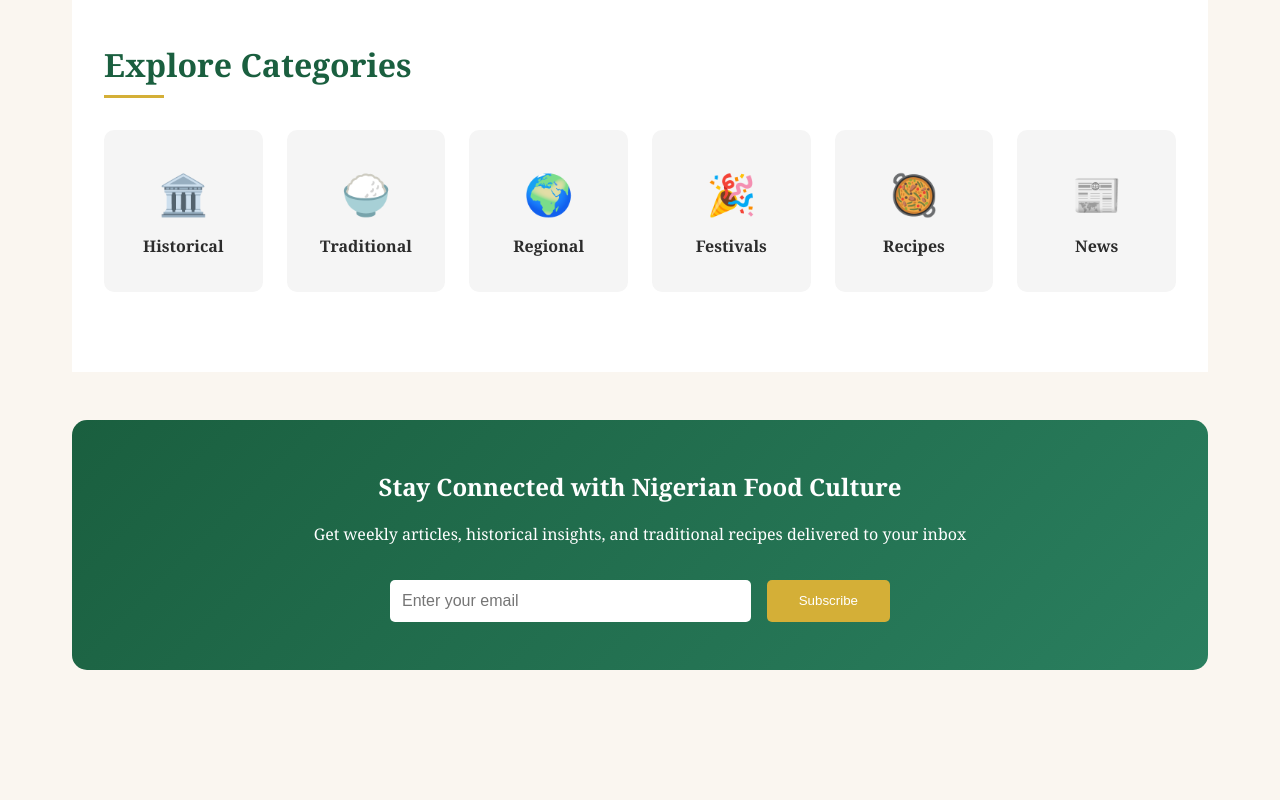
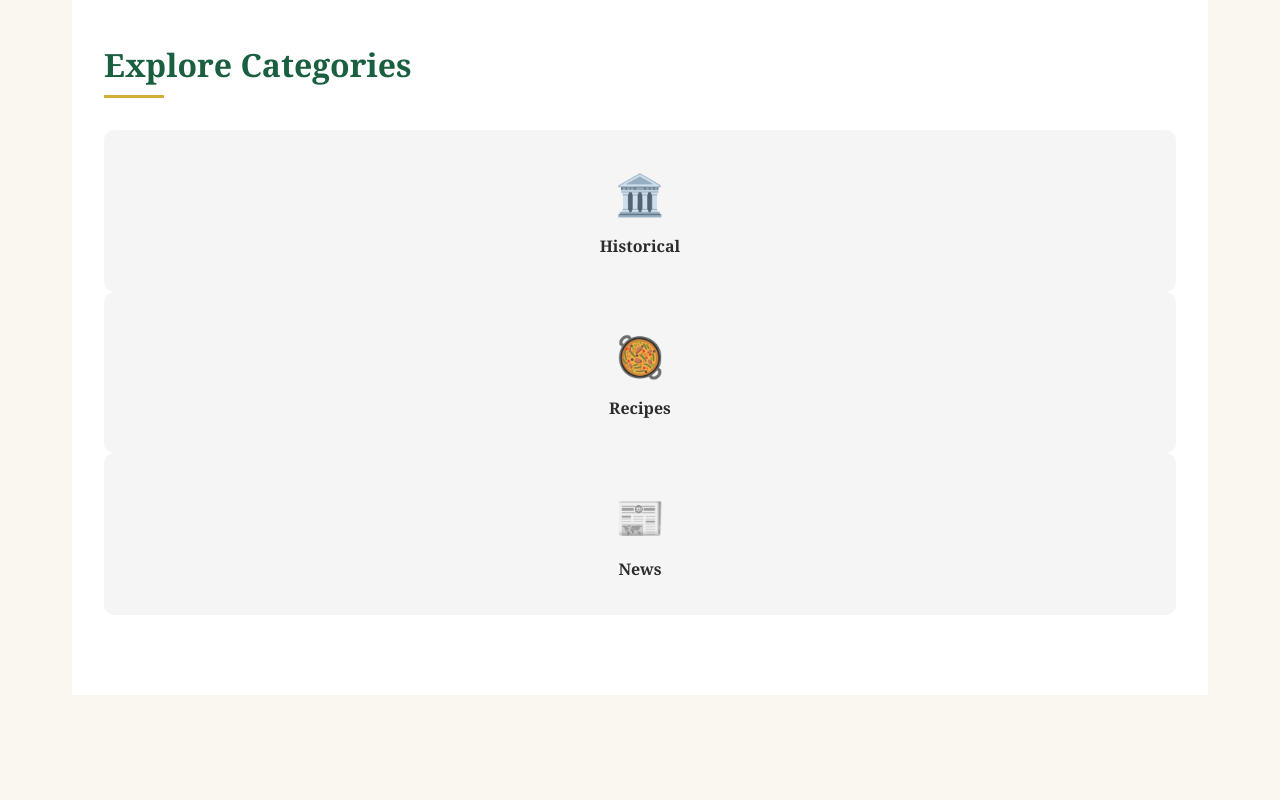
Before and after one commit to zayneeh/Food-rec, a plain HTML site: page index.html in a window 1280 px wide. Shown: the part 1240-2040 px from the top of the page. Drawn offline with Linux system fonts and the light colour scheme.

```diff
--- a/index.html
+++ b/index.html
@@ -93,17 +93,6 @@
             <div class="category-icon">🏛️</div>
             <h4>Historical</h4>
           </div>
-          <div class="category-item">
-            <div class="category-icon">🍚</div>
-            <h4>Traditional</h4>
-          </div>
-          <div class="category-item">
-            <div class="category-icon">🌍</div>
-            <h4>Regional</h4>
-          </div>
-          <div class="category-item">
-            <div class="category-icon">🎉</div>
-            <h4>Festivals</h4>
           </div>
           <div class="category-item">
             <div class="category-icon">🥘</div>
```
